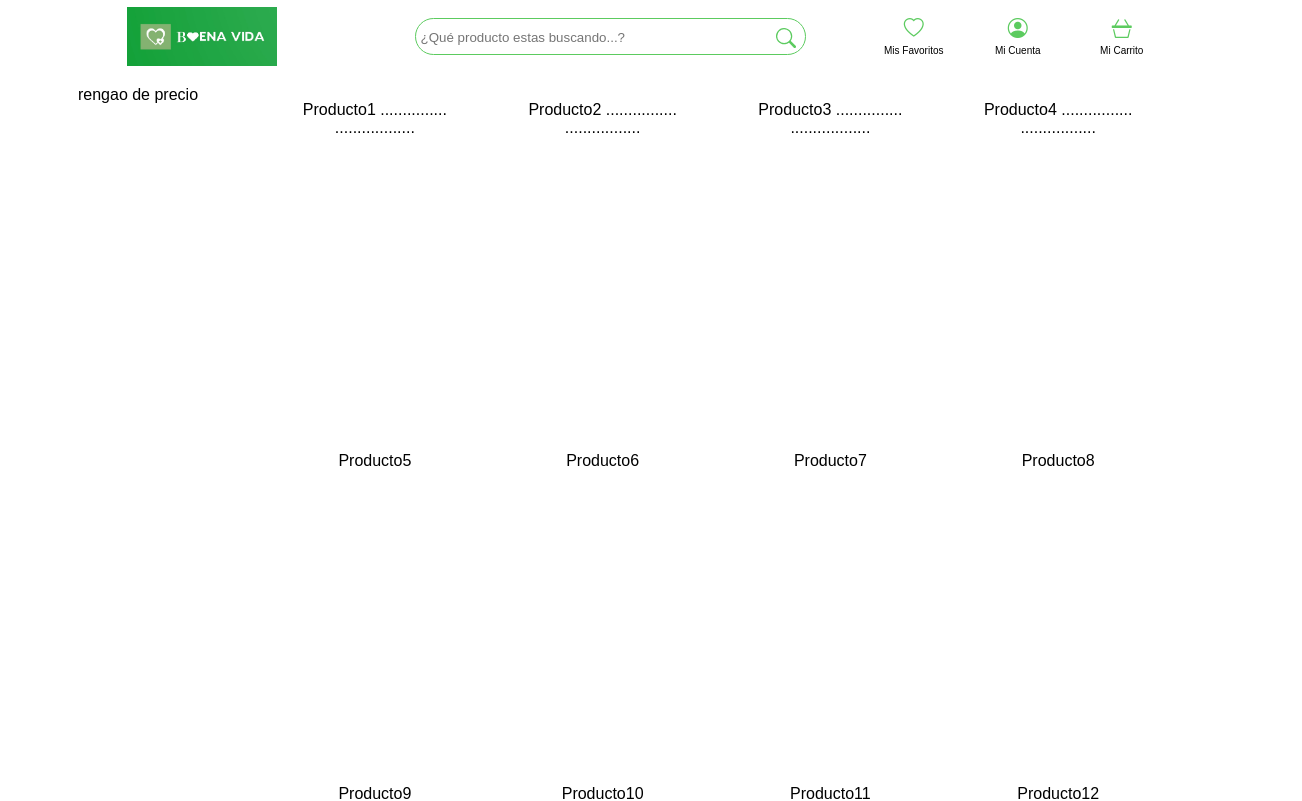
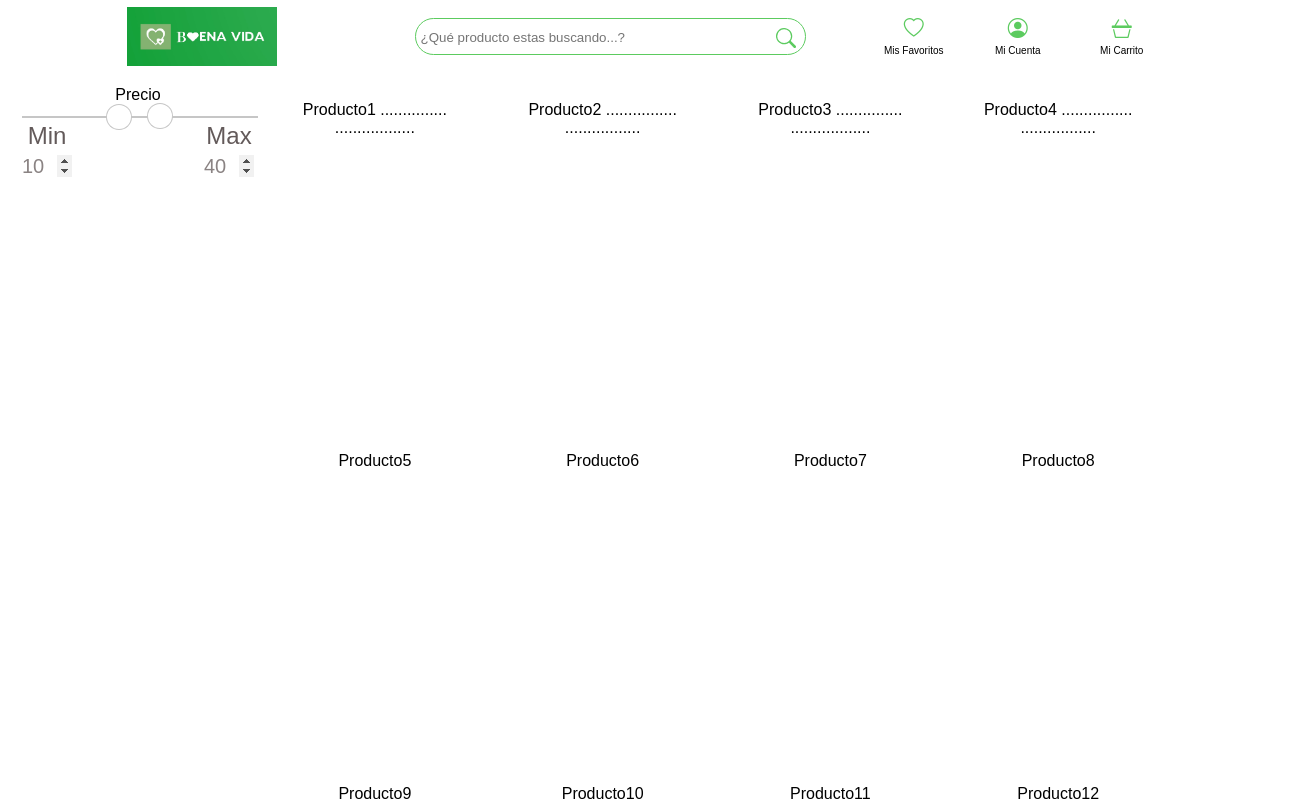
Before and after one commit to sdbaronc/ParcialWeb, a plain HTML site: page index.html in a window 1280 px wide. Shown: the top 801 px of the page, 1302 px wide, since content can reach past the window. Drawn offline with nearby package versions, Linux system fonts and the light colour scheme.

Commit message:
Esqueleto Filtro
Se le dio un esqueleto inicial al slide de filtrar por precio

```diff
--- a/estlos.css
+++ b/estlos.css
@@ -159,3 +159,101 @@ body{
 
 
     }
+
+
+    .filtrogrid{
+        display: grid;
+        grid-template-rows: repeat(2, auto);
+        margin: 0;
+        grid-template-areas: "label"
+                             "slide";
+     }
+
+
+    .range_container {
+        grid-area: slide;
+        display: grid;
+
+        grid-template-rows: repeat(2, auto);
+        width: 100%;
+        grid-template-areas: "sliders_control"
+                             "form_control";
+
+
+      }
+
+      .sliders_control {
+        grid-area:sliders_control ;
+
+      }
+
+      .form_control {
+        grid-area: form_control;
+        display: grid;
+        grid-template-columns: repeat(2, auto);
+
+        justify-content: space-between;
+        font-size: 24px;
+        color: #635a5a;
+      }
+
+      input[type=range]::-webkit-slider-thumb {
+        -webkit-appearance: none;
+        pointer-events: all;
+        width: 24px;
+        height: 24px;
+        background-color: #fff;
+        border-radius: 50%;
+        box-shadow: 0 0 0 1px #C6C6C6;
+        cursor: pointer;
+      }
+
+      input[type=range]::-moz-range-thumb {
+        -webkit-appearance: none;
+        pointer-events: all;
+        width: 24px;
+        height: 24px;
+        background-color: #fff;
+        border-radius: 50%;
+        box-shadow: 0 0 0 1px #C6C6C6;
+        cursor: pointer;
+      }
+
+      input[type=range]::-webkit-slider-thumb:hover {
+        background: #f7f7f7;
+      }
+
+      input[type=range]::-webkit-slider-thumb:active {
+        box-shadow: inset 0 0 3px #387bbe, 0 0 9px #387bbe;
+        -webkit-box-shadow: inset 0 0 3px #387bbe, 0 0 9px #387bbe;
+      }
+
+      input[type="number"] {
+        color: #8a8383;
+        width: 50px;
+        height: 30px;
+        font-size: 20px;
+        border: none;
+      }
+
+      input[type=number]::-webkit-inner-spin-button,
+      input[type=number]::-webkit-outer-spin-button {
+         opacity: 1;
+      }
+
+      input[type="range"] {
+        -webkit-appearance: none;
+        appearance: none;
+        height: 2px;
+        width: 100%;
+
+        background-color: #C6C6C6;
+        pointer-events: none;
+      }
+
+      #fromSlider {
+        height: 0;
+        z-index: 1;
+        position: absolute;
+        margin-top: 12px;
+      }
--- a/index.html
+++ b/index.html
@@ -40,11 +40,25 @@
     <div class="contenido">
 
     <div class="lateral-filtro">
-        <div class="filtro">
-            rengao de precio
-
+        <div class="filtrogrid">
+        <label class="label-filtro">Precio</label>
+        <div class="range_container">
+            <div class="sliders_control">
+                <input id="fromSlider" type="range" value="10" min="0" max="100"/>
+                <input id="toSlider" type="range" value="40" min="0" max="100"/>
+            </div>
+            <div class="form_control">
+                <div class="form_control_container">
+                    <div class="form_control_container__time">Min</div>
+                    <input class="form_control_container__time__input" type="number" id="fromInput" value="10" min="0" max="100"/>
+                </div>
+                <div class="form_control_container">
+                    <div class="form_control_container__time">Max</div>
+                    <input class="form_control_container__time__input" type="number" id="toInput" value="40" min="0" max="100"/>
+                </div>
+            </div>
         </div>
-
+    </div>
     </div>
     <div class="lateral-vitrina">
         <div class="vitrina">
```
